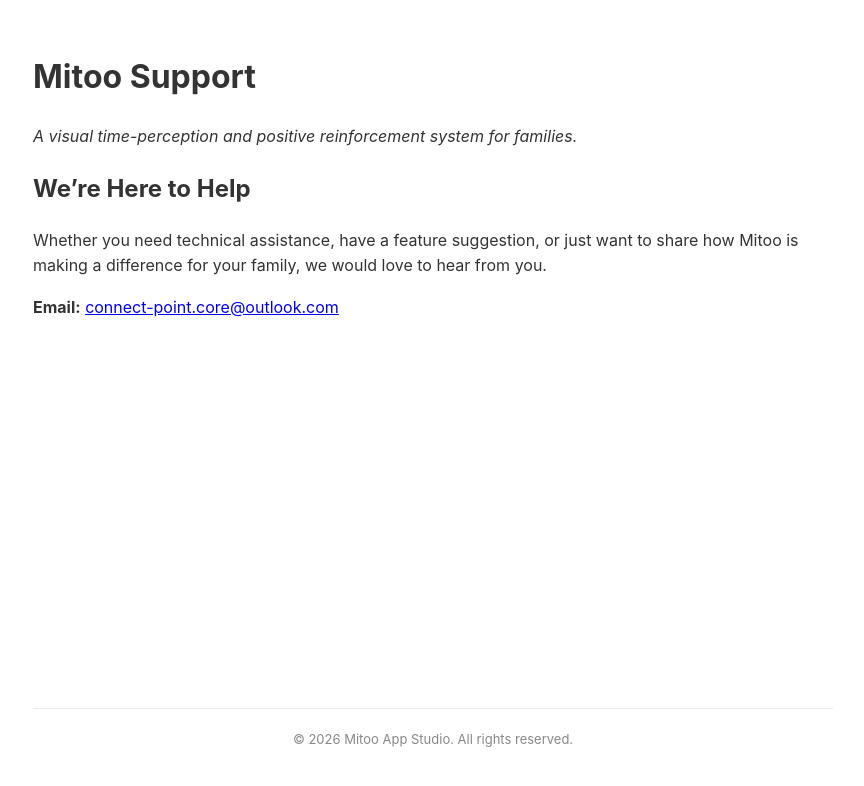
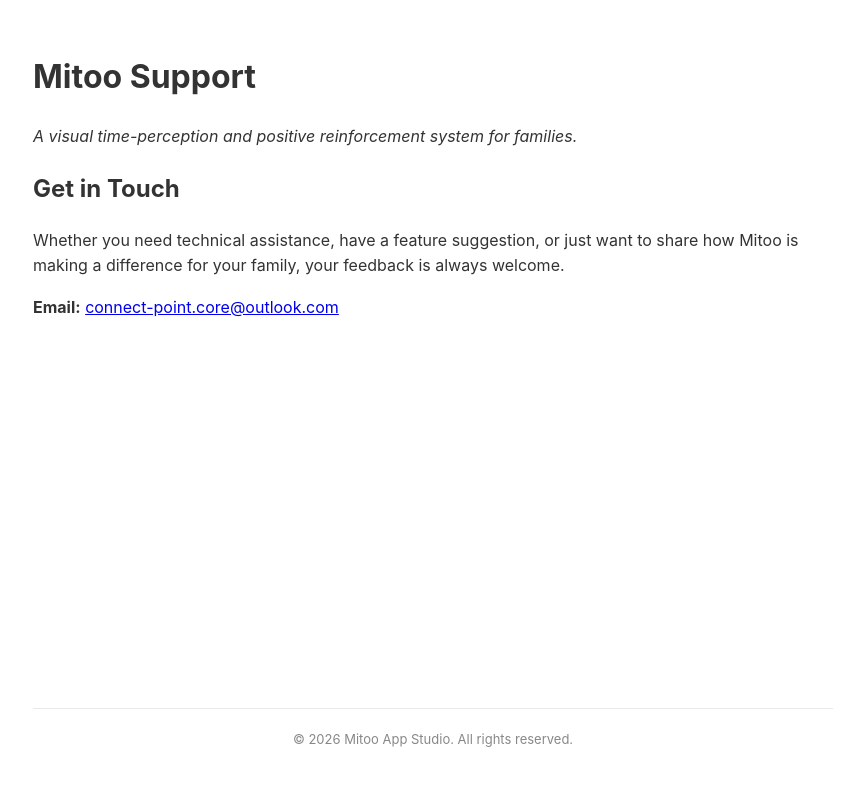
Before and after one commit to mitoostudio/mitoo-legal, a Jekyll site: the page built from support-en.md, in a window 1280 px wide. Shown: the top 786 px of the page, without its empty margins (207-1071 px from the left). Built offline with Jekyll 4.4.1, drawn with Linux system fonts in a browser that asks for light colours; our own code applies the rules of GitHub Pages for plain Markdown files.

Commit message:
Update support-en.md

```diff
--- a/support-en.md
+++ b/support-en.md
@@ -5,8 +5,8 @@ layout: default
 # Mitoo Support
 *A visual time-perception and positive reinforcement system for families.*
 
-## We're Here to Help
+## Get in Touch
 
-Whether you need technical assistance, have a feature suggestion, or just want to share how Mitoo is making a difference for your family, we would love to hear from you.
+Whether you need technical assistance, have a feature suggestion, or just want to share how Mitoo is making a difference for your family, your feedback is always welcome.
 
 **Email:** [connect-point.core@outlook.com](mailto:connect-point.core@outlook.com)
```
